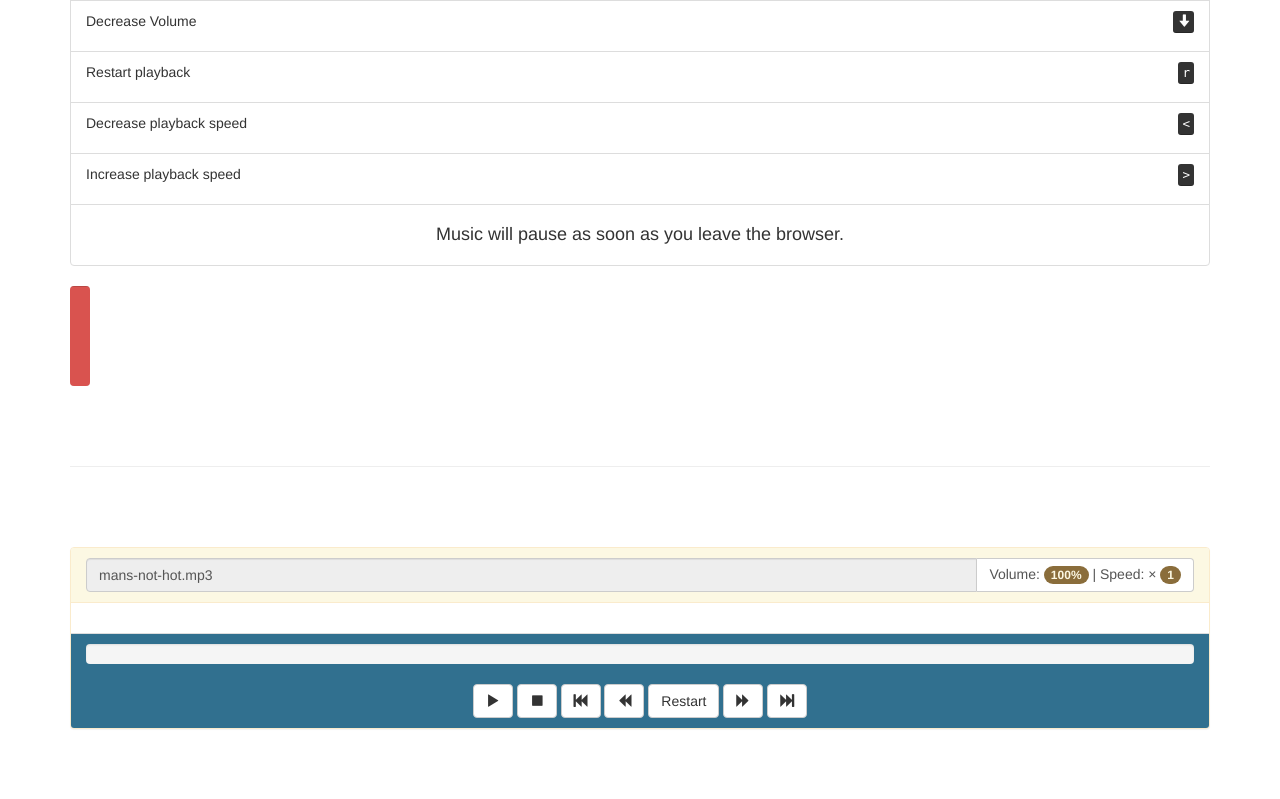
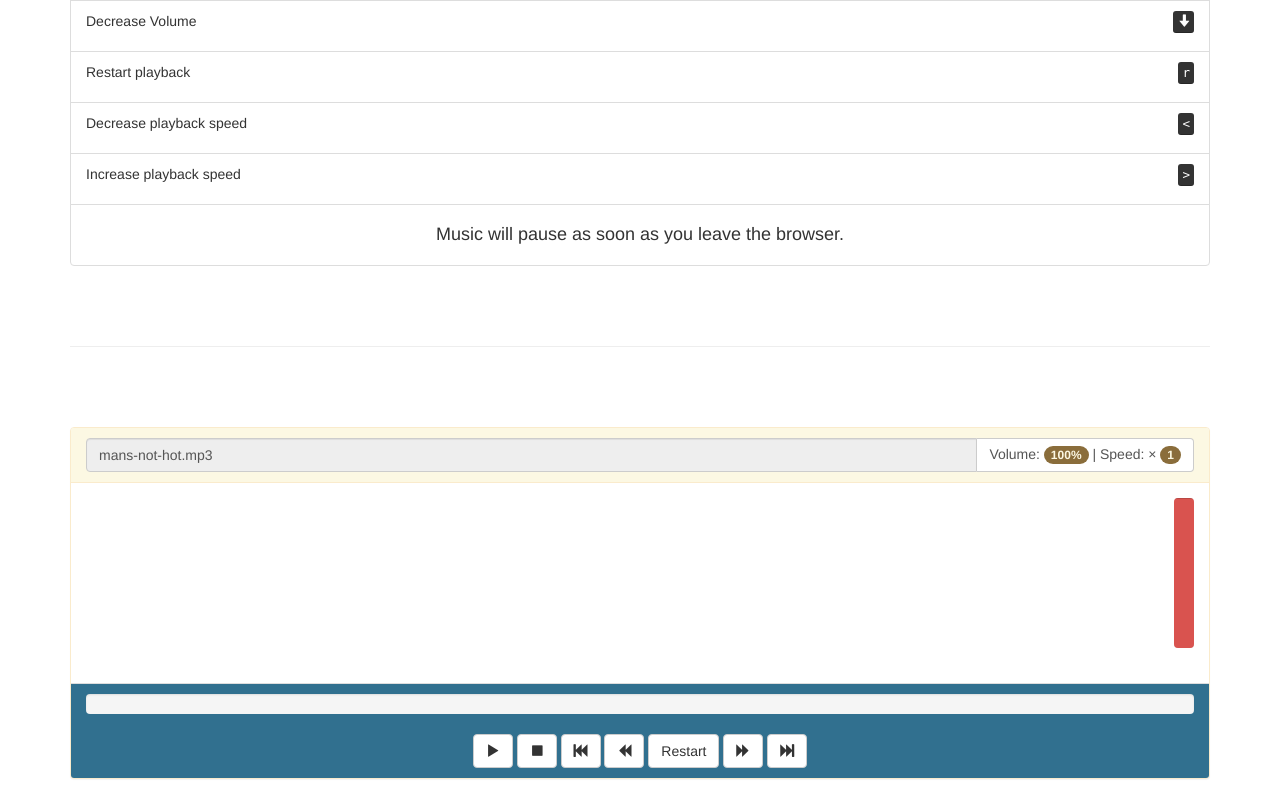
Before and after one commit to Kowus/html5-audio-player, a plain HTML site: page index.html in a window 1280 px wide. Shown: the part 361-1160 px from the top of the page. Before the commit the page ends 1110 px from the top, so only its background shows below. Drawn offline with Linux system fonts and the light colour scheme.

Commit message:
purge canvases

```diff
--- a/index.html
+++ b/index.html
@@ -119,12 +119,6 @@
             </li>
         </ul>
 
-        <div class="progress" style="height: 100px; width: 20px; -ms-transform:rotate(180deg);-webkit-transform:rotate(180deg);transform:rotate(180deg)"
-            id="volbox">
-            <div class="progress-bar progress-bar-danger" role="progressbar" aria-valuemin="0" aria-valuemax="100" style="width:20px; z-index:99999999;"
-                id="volbar">
-            </div>
-        </div>
 
 
         <hr class="featurette-divider">
@@ -144,8 +138,15 @@
 
             </div>
             <div class="panel-body text-center" id="panel-body">
-                <!-- <canvas id="canvas" width="400" height="20">Canvas not supported</canvas> -->
-                <!-- <canvas width="20" height="100" id="canvas2">Canvas not supported</canvas> -->
+
+
+                <div class="progress pull-right" style="height: 150px; width: 20px; -ms-transform:rotate(180deg);-webkit-transform:rotate(180deg);transform:rotate(180deg)"
+                    id="volbox">
+                    <div class="progress-bar progress-bar-danger" role="progressbar" aria-valuemin="0" aria-valuemax="100" style="width:20px; z-index:99999999;"
+                        id="volbar">
+                    </div>
+                </div>
+
 
             </div>
             <div class="panel-footer text-center" style="background-color:#31708f">
--- a/js/audio.js
+++ b/js/audio.js
@@ -237,6 +237,8 @@ function initEvents() {
     var progsive = document.getElementById("progsive");
     var volbox = document.getElementById('volbox');
 
+    oAudio.loop = true;
+
     oAudio.addEventListener("ratechange", function () {
         rateDisplay.innerHTML = oAudio.playbackRate;
     }, false);
@@ -315,21 +317,7 @@ function initEvents() {
             catcher(err);
         }
     });
-    // control audio on mouse click
-    /*
-    canvas.addEventListener("click", function (e) {
-        var oAudio = document.getElementById('myaudio');
-        var canvas = document.getElementById('canvas');
 
-        if (!e) {
-            e = window.event;
-        } try {
-            // Get current time based on position of mouse in the canvas box
-            oAudio.currentTime = oAudio.duration * (e.offsetX / canvas.clientWidth);
-        } catch (err) {
-            catcher(err);
-        }
-    }, true);*/
     progsive.addEventListener("click", function (e) {
         var oAudio = document.getElementById('myaudio');
         var progsive = document.getElementById('progsive');
```
